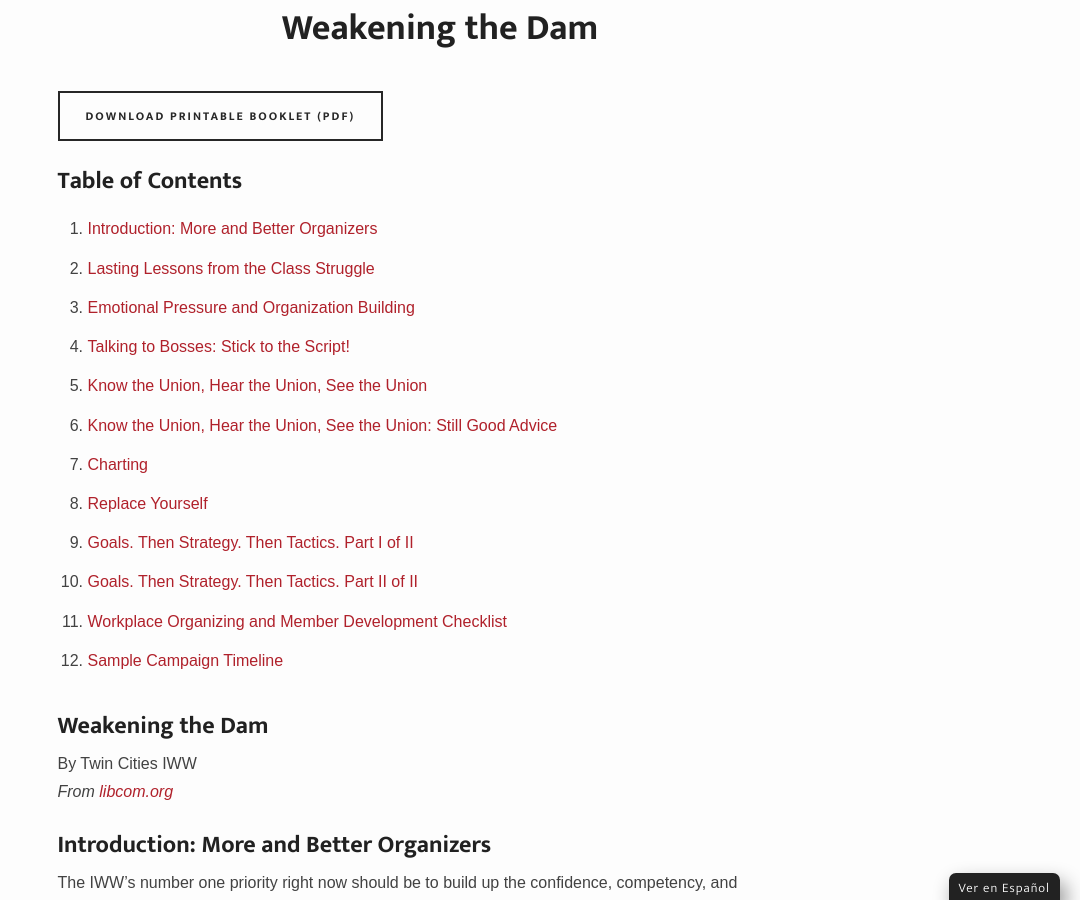
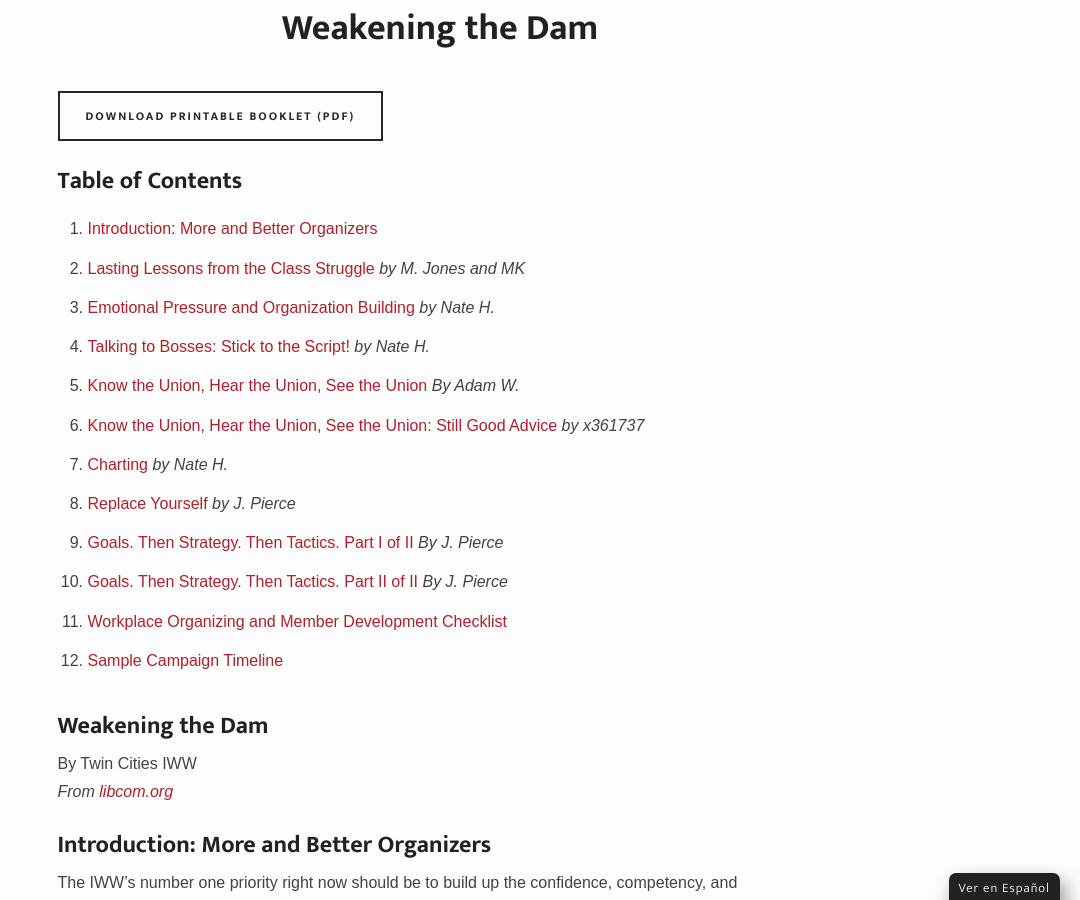
Before and after one commit to IWW-NYC-GMB/iww.nyc, a Jekyll site: the page built from weakening-the-dam.html, in a window 1280 px wide and 900 px high, scrolled down 687 px. Shown: the whole window, without its empty margins (200-1280 px from the left). Built offline with Jekyll 4.4.1, drawn with Linux system fonts in a browser that asks for light colours; some web fonts are replaced.

Commit message:
Update weakening-the-dam.html

```diff
--- a/weakening-the-dam.html
+++ b/weakening-the-dam.html
@@ -8,15 +8,15 @@
 <h2 id="">Table of Contents</h2>
 <ol style="margin-top:10px">
   <li><a href="#introduction-more-and-better-organizers">Introduction: More and Better Organizers</a></li>
-  <li><a href="#lasting-lessons-from-the-class-struggle">Lasting Lessons from the Class Struggle</a></li>
-  <li><a href="#emotional-pressure-and-organization-building">Emotional Pressure and Organization Building</a></li>
-  <li><a href="#talking-to-bosses-stick-to-the-script">Talking to Bosses: Stick to the Script!</a></li>
-  <li><a href="#know-the-union-hear-the-union-see-the-union">Know the Union, Hear the Union, See the Union</a></li>
-  <li><a href="#know-the-union-hear-the-union-see-the-union-still-good-advice">Know the Union, Hear the Union, See the Union: Still Good Advice</a></li>
-  <li><a href="#charting">Charting</a></li>
-  <li><a href="#replace-yourself">Replace Yourself</a></li>
-  <li><a href="#goals-then-strategy-then-tactics-part-i-of-ii">Goals. Then Strategy. Then Tactics. Part I of II</a></li>
-  <li><a href="#goals-then-strategy-then-tactics-part-ii-of-ii">Goals. Then Strategy. Then Tactics. Part II of II</a></li>
+  <li><a href="#lasting-lessons-from-the-class-struggle">Lasting Lessons from the Class Struggle</a> <em>by M. Jones and MK</em></li>
+  <li><a href="#emotional-pressure-and-organization-building">Emotional Pressure and Organization Building</a> <em>by Nate H.</em></li>
+  <li><a href="#talking-to-bosses-stick-to-the-script">Talking to Bosses: Stick to the Script!</a> <em>by Nate H.</em></li>
+  <li><a href="#know-the-union-hear-the-union-see-the-union">Know the Union, Hear the Union, See the Union</a> <em>By Adam W.</em></li>
+  <li><a href="#know-the-union-hear-the-union-see-the-union-still-good-advice">Know the Union, Hear the Union, See the Union: Still Good Advice</a> <em>by x361737</em></li>
+  <li><a href="#charting">Charting</a> <em>by Nate H.</em></li>
+  <li><a href="#replace-yourself">Replace Yourself</a> <em>by J. Pierce</em></li>
+  <li><a href="#goals-then-strategy-then-tactics-part-i-of-ii">Goals. Then Strategy. Then Tactics. Part I of II</a> <em>By J. Pierce</em></li>
+  <li><a href="#goals-then-strategy-then-tactics-part-ii-of-ii">Goals. Then Strategy. Then Tactics. Part II of II</a> <em>By J. Pierce</em></li>
   <li><a href="#workplace-organizing-and-member-development-checklist">Workplace Organizing and Member Development Checklist</a></li>
   <li><a href="#sample-campaign-timeline">Sample Campaign Timeline</a></li>
 </ol><br>
```
